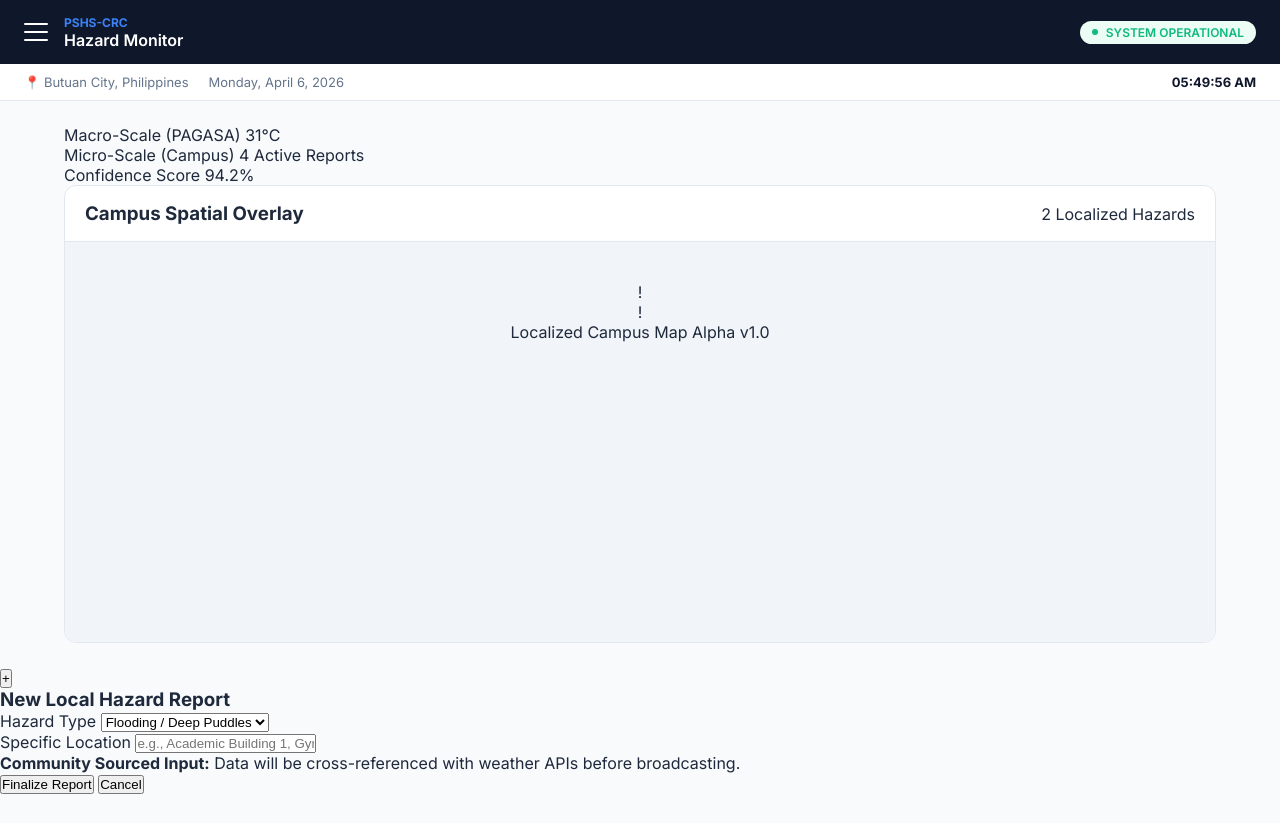
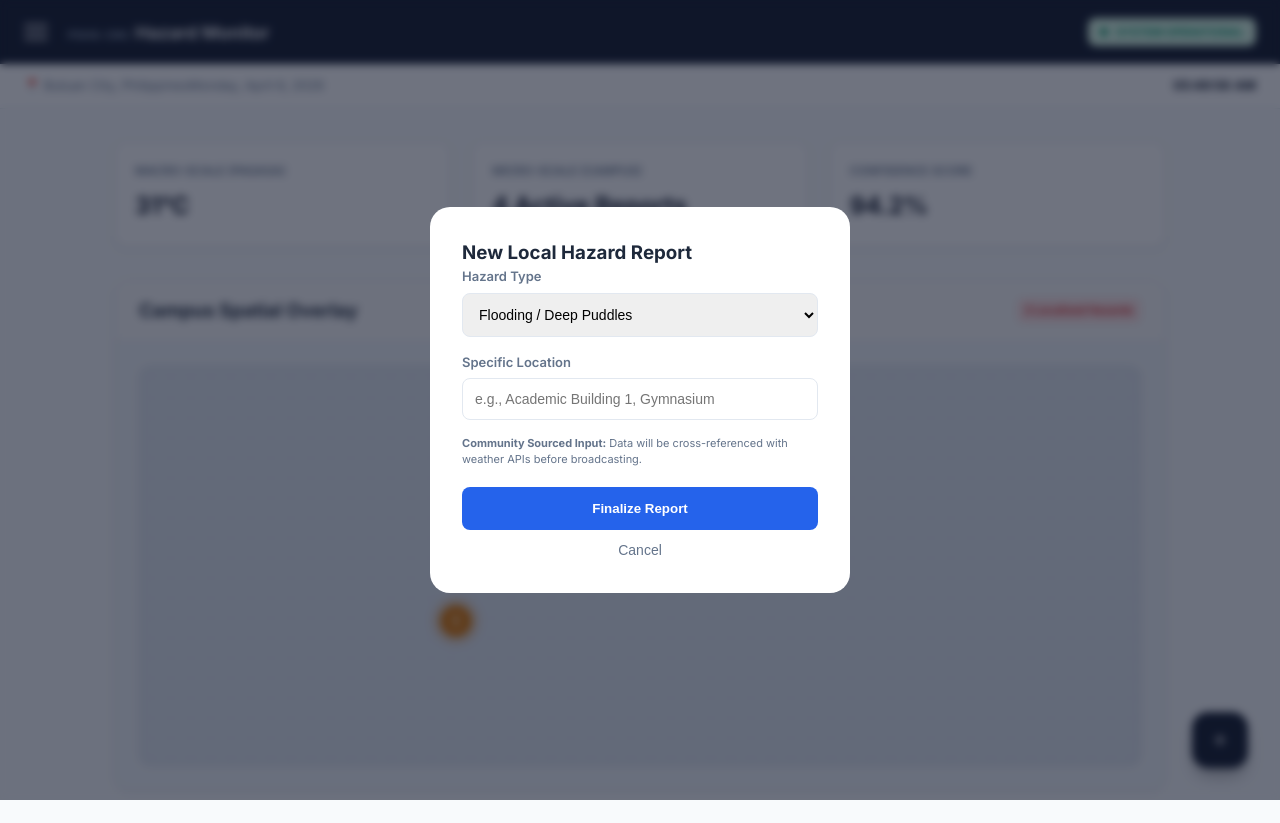
Before and after one commit to Miguelito-is-afk/weather-hazard-monitoring-system, a plain HTML site: page index.html in a window 1280 px wide. Both pictures are taken after a click on the button "Submit Report". Before the commit the page ends 800 px from the top, so only its background shows below. Drawn offline with Linux system fonts and the light colour scheme.

Commit message:
update css/style.css

```diff
--- a/css/style.css
+++ b/css/style.css
@@ -1,22 +1,29 @@
 :root {
     --primary: #0f172a;
-    --accent: #3b82f6;
-    --success: #10b981;
+    --accent: #2563eb;
+    --accent-soft: #dbeafe;
+    --danger: #dc2626;
+    --warning: #d97706;
+    --success: #059669;
     --bg-main: #f8fafc;
+    --white: #ffffff;
     --border: #e2e8f0;
-    --white: #ffffff;
+    --text-main: #1e293b;
+    --text-muted: #64748b;
+    --shadow: 0 1px 3px 0 rgb(0 0 0 / 0.1), 0 1px 2px -1px rgb(0 0 0 / 0.1);
 }
 
 * { margin: 0; padding: 0; box-sizing: border-box; }
 
 body {
     font-family: 'Inter', sans-serif;
-    background-color: var(--bg-main);
-    color: #1e293b;
+    background: var(--bg-main);
+    color: var(--text-main);
+    line-height: 1.5;
     overflow-x: hidden;
 }
 
-/* Header Fixes */
+/* HEADER */
 .main-header {
     background: var(--primary);
     color: white;
@@ -27,114 +34,122 @@ body {
     align-items: center;
     position: sticky;
     top: 0;
-    z-index: 2000; /* Highest priority */
+    z-index: 2000;
 }
 
-.header-left { display: flex; align-items: center; gap: 16px; }
+.header-left { display: flex; align-items: center; gap: 20px; }
+.school-name { font-size: 11px; font-weight: 800; color: #94a3b8; text-transform: uppercase; letter-spacing: 0.05em; }
+.app-name { font-size: 18px; font-weight: 600; }
 
-.logo-area { display: flex; flex-direction: column; }
-.school-name { font-size: 12px; font-weight: 700; color: var(--accent); text-transform: uppercase; }
-.app-name { font-size: 16px; font-weight: 600; }
-
-/* Sub-header Bar */
 .datetime-bar {
     background: var(--white);
     border-bottom: 1px solid var(--border);
-    padding: 10px 24px;
+    padding: 12px 24px;
     display: flex;
     align-items: center;
-    gap: 20px;
     font-size: 13px;
-    color: #64748b;
+    color: var(--text-muted);
     position: sticky;
-    top: 64px; /* Sits exactly below header */
+    top: 64px;
     z-index: 1000;
 }
+.current-time { margin-left: auto; font-weight: 700; color: var(--primary); font-variant-numeric: tabular-nums; }
 
-.current-time { margin-left: auto; font-weight: 700; color: var(--primary); }
-
-/* Hamburger Icon */
-.menu-btn {
-    width: 24px;
-    height: 18px;
-    border: none;
-    background: none;
-    cursor: pointer;
-    display: flex;
-    flex-direction: column;
-    justify-content: space-between;
-}
-
-.menu-btn span { width: 100%; height: 2px; background: white; border-radius: 2px; }
-
-/* Sidebar Fixes */
+/* SIDEBAR */
 .sidebar {
-    width: 280px;
+    width: 260px;
     height: 100vh;
     position: fixed;
     top: 0;
-    left: -280px;
-    background: rgba(255, 255, 255, 0.95);
-    backdrop-filter: blur(10px);
+    left: -260px;
+    background: var(--white);
     border-right: 1px solid var(--border);
-    z-index: 1500; /* Between header and content */
-    transition: transform 0.3s ease;
+    z-index: 1500;
+    transition: all 0.3s cubic-bezier(0.4, 0, 0.2, 1);
 }
-
-.sidebar.open { transform: translateX(280px); }
-
-.sidebar-inner { padding: 80px 20px 20px; height: 100%; display: flex; flex-direction: column; }
-
-.brand-sub { font-size: 11px; text-transform: uppercase; color: #94a3b8; letter-spacing: 1px; margin-bottom: 20px; }
+.sidebar.open { transform: translateX(260px); box-shadow: 20px 0 25px -5px rgb(0 0 0 / 0.1); }
+.sidebar-inner { padding: 80px 16px 20px; height: 100%; display: flex; flex-direction: column; }
+.brand-sub { font-size: 11px; font-weight: 700; color: var(--text-muted); text-transform: uppercase; margin-bottom: 24px; padding: 0 12px; }
 
 .nav-menu { list-style: none; flex-grow: 1; }
-
 .nav-link {
-    padding: 12px 16px;
+    padding: 12px;
     display: block;
     text-decoration: none;
-    color: #475569;
+    color: var(--text-main);
     border-radius: 8px;
-    margin-bottom: 5px;
+    margin-bottom: 4px;
     font-weight: 500;
+    transition: background 0.2s;
 }
+.nav-link.active { background: var(--accent-soft); color: var(--accent); font-weight: 600; }
 
-.nav-link:hover, .nav-link.active { background: #eff6ff; color: var(--accent); }
-.nav-link.active { font-weight: 700; }
+/* MAIN CONTENT */
+#main-content { padding: 32px 24px; max-width: 1100px; margin: 0 auto; }
 
-.sidebar-footer { font-size: 11px; color: #94a3b8; border-top: 1px solid var(--border); padding-top: 15px; }
+.stats-grid { display: grid; grid-template-columns: repeat(auto-fit, minmax(200px, 1fr)); gap: 20px; margin-bottom: 32px; }
+.mini-card { background: white; padding: 20px; border-radius: 12px; border: 1px solid var(--border); box-shadow: var(--shadow); }
+.micro-border { border-bottom: 4px solid var(--accent); }
 
-/* Main Area */
-#main-content { padding: 24px; max-width: 1200px; margin: 0 auto; }
+.label { font-size: 12px; font-weight: 600; color: var(--text-muted); text-transform: uppercase; margin-bottom: 8px; display: block;}
+.value { font-size: 24px; font-weight: 700; color: var(--primary); }
 
-.card { background: var(--white); border-radius: 12px; border: 1px solid var(--border); overflow: hidden; }
+.card { background: var(--white); border-radius: 16px; border: 1px solid var(--border); box-shadow: var(--shadow); overflow: hidden; }
+.card-header { padding: 16px 24px; border-bottom: 1px solid var(--border); display: flex; justify-content: space-between; align-items: center; background: #fafafa; }
 
-.card-header {
-    padding: 16px 20px;
-    border-bottom: 1px solid var(--border);
-    display: flex;
-    justify-content: space-between;
-    align-items: center;
+/* MAP STYLING */
+.map-view { padding: 24px; background: #f1f5f9; }
+.mock-map {
+    height: 400px; background-color: #e2e8f0; border-radius: 12px; position: relative;
+    display: flex; align-items: center; justify-content: center; border: 2px dashed #cbd5e1;
+    background-image: radial-gradient(#cbd5e1 1px, transparent 1px); background-size: 20px 20px;
 }
+.hazard-pin {
+    position: absolute; width: 32px; height: 32px; border-radius: 50%;
+    display: flex; align-items: center; justify-content: center; color: white; font-weight: bold;
+    animation: pulse 2s infinite; cursor: pointer;
+}
+.pin-danger { background: var(--danger); box-shadow: 0 0 0 8px rgba(220, 38, 38, 0.2); }
+.pin-warning { background: var(--warning); box-shadow: 0 0 0 8px rgba(217, 119, 6, 0.2); }
 
-.refresh-btn { background: none; border: none; font-size: 18px; cursor: pointer; color: #94a3b8; }
+/* ANALYTICS */
+.analytics-body { padding: 32px; display: flex; flex-direction: column; gap: 30px; }
+.chart-container { display: flex; align-items: flex-end; gap: 20px; height: 180px; border-bottom: 1px solid var(--border); }
+.bar-wrapper { flex: 1; display: flex; flex-direction: column; align-items: center; gap: 8px; }
+.bar { width: 100%; background: var(--accent); border-radius: 4px 4px 0 0; opacity: 0.8; transition: 0.3s; }
+.bar:hover { opacity: 1; }
+.bar-label { font-size: 11px; color: var(--text-muted); font-weight: 600; }
+.analytics-grid { display: grid; grid-template-columns: 1fr 1fr; gap: 20px; }
+.stat-highlight { font-weight: 700; color: var(--primary); }
 
-.map-view { padding: 40px; text-align: center; background: #f1f5f9; min-height: 400px; }
+/* PROTOCOLS */
+.protocol-card { padding: 20px; border-radius: 12px; border: 1px solid var(--border); border-left: 6px solid #94a3b8; margin-bottom: 16px; }
+.protocol-card.critical { border-left-color: var(--danger); background: #fff1f2; }
+.protocol-card.warning { border-left-color: var(--warning); background: #fffbeb; }
 
-.placeholder-img { max-width: 100%; height: auto; opacity: 0.6; margin-bottom: 20px; }
+/* MODAL & FAB */
+.fab { position: fixed; bottom: 32px; right: 32px; width: 56px; height: 56px; border-radius: 16px; background: var(--primary); color: white; border: none; font-size: 24px; cursor: pointer; box-shadow: 0 10px 15px -3px rgba(0, 0, 0, 0.3); z-index: 3000; }
+.modal { position: fixed; top: 0; left: 0; width: 100%; height: 100%; background: rgba(15, 23, 42, 0.6); backdrop-filter: blur(4px); display: none; align-items: center; justify-content: center; z-index: 4000; }
+.modal-content { background: white; padding: 32px; border-radius: 20px; width: 90%; max-width: 420px; }
+.form-group { margin-bottom: 16px; }
+label { display: block; font-size: 13px; font-weight: 600; margin-bottom: 6px; color: var(--text-muted); }
+select, input { width: 100%; padding: 12px; border: 1px solid var(--border); border-radius: 8px; font-size: 14px; }
+.submit-btn { width: 100%; padding: 14px; background: var(--accent); color: white; border: none; border-radius: 8px; font-weight: 600; cursor: pointer; }
+.cancel-btn { width: 100%; background: none; border: none; margin-top: 12px; color: var(--text-muted); cursor: pointer; font-size: 14px;}
+.modal-hint { font-size: 11px; color: var(--text-muted); margin-bottom: 20px; line-height: 1.4; }
 
-.placeholder-text { color: #64748b; font-size: 14px; }
+/* UTILS */
+.status-chip { background: #dcfce7; color: var(--success); padding: 6px 12px; border-radius: 8px; font-size: 11px; font-weight: 700; display: flex; align-items: center; gap: 8px; }
+.dot { width: 8px; height: 8px; background: var(--success); border-radius: 50%; }
+.badge { padding: 4px 8px; border-radius: 6px; font-size: 11px; font-weight: 700; }
+.badge.danger { background: #fee2e2; color: var(--danger); }
+.text-success { color: var(--success); }
+
+.menu-btn { background: none; border: none; cursor: pointer; display: flex; flex-direction: column; gap: 5px; width: 24px; }
+.menu-btn span { width: 100%; height: 2px; background: white; border-radius: 2px; }
 
 .content-section { display: none; }
-.content-section.active { display: block; }
+.content-section.active { display: block; animation: fadeIn 0.4s ease; }
 
-/* Status Chip */
-.status-chip { background: #ecfdf5; color: var(--success); padding: 4px 12px; border-radius: 100px; font-size: 12px; font-weight: 600; display: flex; align-items: center; }
-.dot { width: 6px; height: 6px; background: var(--success); border-radius: 50%; margin-right: 8px; }
-.pulse { animation: pulse 2s infinite; }
-
-@keyframes pulse {
-    0% { transform: scale(1); opacity: 1; }
-    50% { transform: scale(1.5); opacity: 0.5; }
-    100% { transform: scale(1); opacity: 1; }
-}
+@keyframes pulse { 0% { opacity: 1; transform: scale(1); } 50% { opacity: 0.7; transform: scale(1.1); } 100% { opacity: 1; transform: scale(1); } }
+@keyframes fadeIn { from { opacity: 0; transform: translateY(10px); } to { opacity: 1; transform: translateY(0); } }
```
